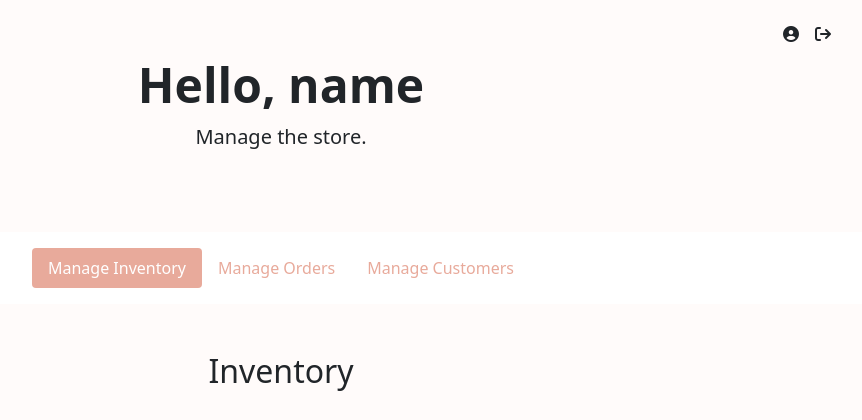
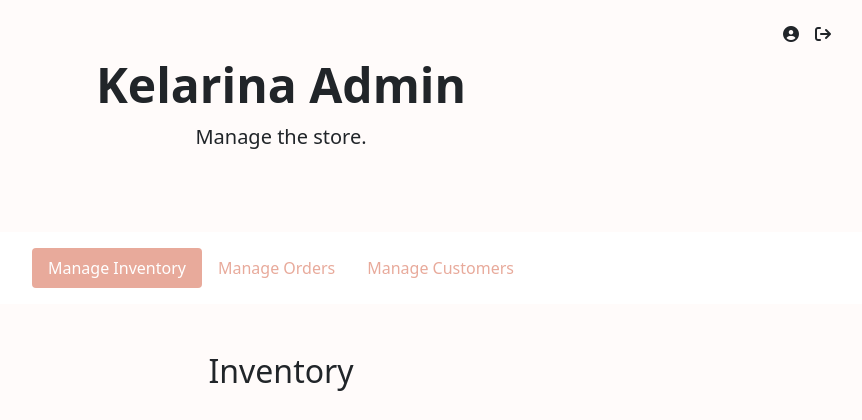
Before and after one commit to marinasaburova/WebFinalProject, a PHP site: page /admin/index.php in a window 1280 px wide. Shown: the top 420 px of the page, without its empty margins (359-1221 px from the left). Run offline with PHP 8.4, Linux system fonts and the light colour scheme; the visitor is signed in with stand-in values (Sample User, id 1); data comes from the database, SQL or seed files in the repository; some libraries are stand-ins or nearby versions.

Commit message:
updated header

```diff
--- a/admin/admin-view/header.php
+++ b/admin/admin-view/header.php
@@ -12,7 +12,7 @@
   <link href="../bootstrap/css/main.min.css" rel="stylesheet" />
   <script src="https://kit.fontawesome.com/17b17c0b96.js" crossorigin="anonymous"></script>
 
-  <title>Admin</title>
+  <title>Kelarina Admin</title>
 </head>
 
 <body>
@@ -31,7 +31,7 @@
     </div>
     <!-- Header -->
     <div class="px-4 py-2 mb-5 mt-2 text-center position-relative">
-      <h1 class="display-5 fw-bold">Hello, name</h1>
+      <h1 class="display-5 fw-bold">Kelarina Admin</h1>
       <div class="col-lg-6 mx-auto">
         <p class="lead mb-4">Manage the store.</p>
       </div>
```
